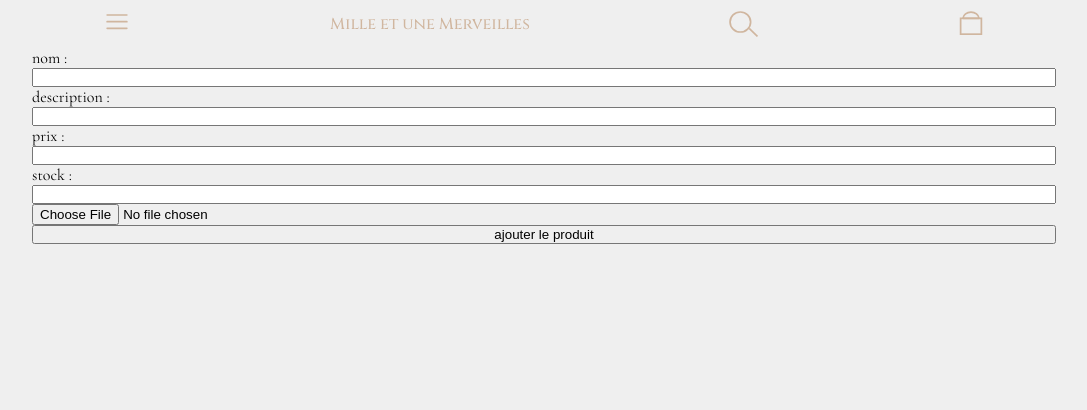
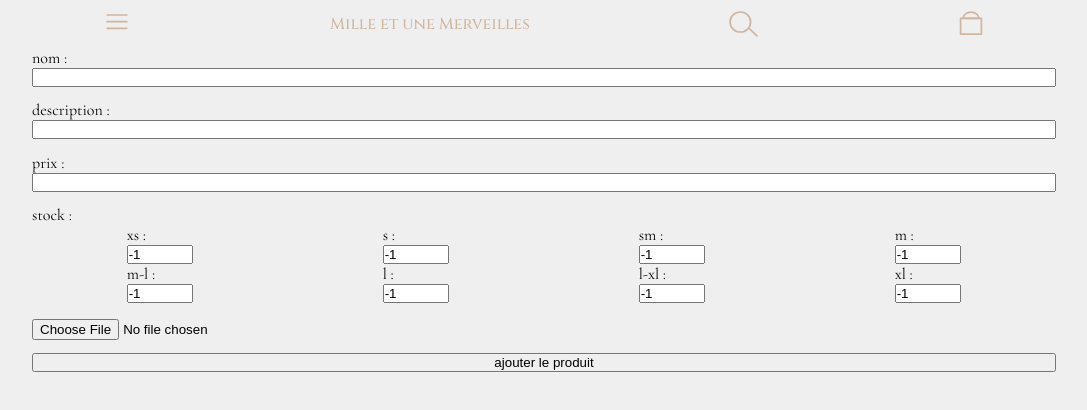
Before and after one commit to alexterieur1/soumsoum, a React (Create React App) app in the folder front/: page /admin in a window 1280 px wide. Shown: the top 410 px of the page, without its empty margins (96-1183 px from the left). Built offline with nearby package versions, Linux system fonts and the light colour scheme.

Commit message:
fonctionnalité taille

```diff
--- a/front/src/api.js
+++ b/front/src/api.js
@@ -25,15 +25,25 @@ export const getUnProduit = async (id) => {
     return tableauProduit[0]
 }
 
-export const creationProduit =  async (produit) => {
+export const creationProduit = async (produit) => {
+    console.log(produit.xs.length)
+    console.log(produit.xs)
+    console.log(typeof(produit.xs))
     let dataProduit = new FormData()
     dataProduit.append("nomProduit", produit.nomProduit)
     dataProduit.append("descriptionProduit", produit.descriptionProduit)
     dataProduit.append("idProduit", produit.idProduit)
     dataProduit.append("prix", produit.prix)
-    dataProduit.append("stockProduit", produit.stockProduit)
+    dataProduit.append("xs", (produit.xs.length > 0) ? Number(produit.xs) : -1)
+    dataProduit.append("s", (produit.s.length > 0) ? Number(produit.s) : -1)
+    dataProduit.append("sm", (produit.sm.length > 0) ? Number(produit.sm) : -1)
+    dataProduit.append("m", (produit.m.length > 0) ? Number(produit.m) : -1)
+    dataProduit.append("ml", (produit.ml.length > 0) ? Number(produit.ml) : -1)
+    dataProduit.append("l", (produit.l.length > 0) ? Number(produit.l) : -1)
+    dataProduit.append("lxl", (produit.lxl.length > 0) ? Number(produit.lxl) : -1)
+    dataProduit.append("xl", (produit.xl.length > 0) ? Number(produit.xl) : -1)
     dataProduit.append("image", produit.image)
-    let test =  fetch('http://192.168.1.56:4200/produit', {
+    let test = fetch('http://192.168.1.56:4200/produit', {
         method: 'POST',
         mode: 'cors',
         body: dataProduit,
--- a/front/src/components/Formulaire/Formulaire.module.scss
+++ b/front/src/components/Formulaire/Formulaire.module.scss
@@ -3,4 +3,23 @@
     flex-direction: column;
     max-width: 80vw;
     margin:0 auto;
+    & > input{
+        margin-bottom: 1em;
+    }
+    &__stock{
+        display:grid;
+        align-items: center;
+        justify-items: center;
+        grid-template-columns: auto auto auto auto;
+        margin-bottom: 1em;
+        &>div{
+            display:flex;
+            flex-direction: column;
+            margin-bottom: 0px;
+            & > input{
+                max-width: 5em;
+                max-height: 2em;
+            }
+        }
+    }
 }
--- a/front/src/components/Formulaire/index.jsx
+++ b/front/src/components/Formulaire/index.jsx
@@ -1,4 +1,4 @@
-import React, { useEffect, useState } from 'react';
+import React, { useState } from 'react';
 import style from './Formulaire.module.scss'
 import { creationProduit } from '../../api'
 
@@ -7,10 +7,17 @@ function Formulaire() {
   const [nom, setNom] = useState('');
   const [description, setDescription] = useState('');
   const [prix, setPrix] = useState('');
-  const [stock, setStock] = useState('');
   const [image, setImage] = useState('');
   const [imagePreview, setImagePreview] = useState('');
   const [imageTelechargee, setimageTelechargee] = useState(false);
+  const [xs, setXs] = useState(-1);
+  const [s, setS] = useState(-1);
+  const [sm, setSm] = useState(-1);
+  const [m, setM] = useState(-1);
+  const [ml, setMl] = useState(-1);
+  const [l, setL] = useState(-1);
+  const [lxl, setLxl] = useState(-1);
+  const [xl, setXl] = useState(-1);
 
   const envoieFormulaire = async () => {
     let valeurFormulaire = {
@@ -18,7 +25,14 @@ function Formulaire() {
       "descriptionProduit": description,
       "prix": prix,
       "idProduit": '12345678',
-      "stockProduit": stock,
+      "xs": xs,
+      "s": s,
+      "sm": sm,
+      "m": m,
+      "ml": ml,
+      "l": l,
+      "lxl": lxl,
+      "xl": xl,
       "image": image,
     }
     let test = creationProduit(valeurFormulaire)
@@ -27,7 +41,14 @@ function Formulaire() {
       setNom('')
       setDescription('')
       setPrix('')
-      setStock('')
+      setXs('')
+      setS('')
+      setSm('')
+      setM('')
+      setMl('')
+      setL('')
+      setLxl('')
+      setXl('')
       document.getElementById('file').value = ''
       setImage('')
       setimageTelechargee(false)
@@ -66,10 +87,43 @@ function Formulaire() {
       <input value={description} onChange={(e) => setDescription(e.target.value)} />
       <label>prix :</label>
       <input value={prix} onChange={(e) => setPrix(e.target.value)} />
-      <label>stock :</label>
-      <input value={stock} onChange={(e) => setStock(e.target.value)} />
+      <p>stock :</p>
+      <div className={style.formulaire__stock}>
+        <div>
+          <label>xs :</label>
+          <input type='number' value={xs} onChange={(e) => setXs(e.target.value)} />
+        </div>
+        <div>
+          <label>s :</label>
+          <input type='number' value={s} onChange={(e) => setS(e.target.value)} />
+        </div>
+        <div>
+          <label>sm :</label>
+          <input type='number' value={sm} onChange={(e) => setSm(e.target.value)} />
+        </div>
+        <div>
+          <label>m :</label>
+          <input type='number' value={m} onChange={(e) => setM(e.target.value)} />
+        </div>
+        <div>
+          <label>m-l :</label>
+          <input type='number' value={ml} onChange={(e) => setMl(e.target.value)} />
+        </div>
+        <div>
+          <label>l :</label>
+          <input type='number' value={l} onChange={(e) => setL(e.target.value)} />
+        </div>
+        <div>
+          <label>l-xl :</label>
+          <input type='number' value={lxl} onChange={(e) => setLxl(e.target.value)} />
+        </div>
+        <div>
+          <label>xl :</label>
+          <input type='number' value={xl} onChange={(e) => setXl(e.target.value)} />
+        </div>
+      </div>
       <input type='file' id='file' onChange={(e) => previewFile(e.target.files[0])} />
-      { imageTelechargee ? <img src={`${imagePreview}`} id='imagePreview' alt='test' /> :<></>}
+      {imageTelechargee ? <img src={`${imagePreview}`} id='imagePreview' alt='test' /> : <></>}
       <button type='button' onClick={envoieFormulaire} value='ajouter le produit'>ajouter le produit </button>
     </form >
   )
--- a/front/src/pages/Article/Article.module.scss
+++ b/front/src/pages/Article/Article.module.scss
@@ -38,7 +38,7 @@
 .taille{
     display:flex;
     justify-content: space-evenly;
-    padding-inline: 10vw;
+    padding-inline: 5vw;
     font-family: 'Trebuchet MS', 'Lucida Sans Unicode', 'Lucida Grande', 'Lucida Sans', Arial, sans-serif;
     font-size: 14px;
     padding-block: 1em;
--- a/front/src/pages/Article/index.jsx
+++ b/front/src/pages/Article/index.jsx
@@ -4,7 +4,7 @@ import image2 from '../../assets/imagearticle2.webp'
 import image3 from '../../assets/imagearticle3.webp'
 import image4 from '../../assets/imagearticle4.webp'
 import { getUnProduit } from '../../api';
-import { Link} from 'react-router-dom';
+import { Link } from 'react-router-dom';
 import { useLoaderData } from 'react-router-dom';
 
 export async function loadData(props) {
@@ -16,7 +16,6 @@ export async function loadData(props) {
 function Article() {
     const { produit } = useLoaderData()
     const [image, updateImage] = useState(produit.liens)
-    console.log(produit)
     return (
         <>
             <>
@@ -36,11 +35,14 @@ function Article() {
                     <p>{produit.prix} €</p>
                 </div>
                 <div className={style.taille}>
-                    <p className={style.taille__unite}>40</p>
-                    <p className={style.taille__unite__epuise}>42</p>
-                    <p className={style.taille__unite}>44</p>
-                    <p className={style.taille__unite}>46</p>
-                    <p className={style.taille__unite__epuise}>48</p>
+                    {Number(produit.xs) >=0 ? <p className={Number(produit.xs) !== 0 ? style.taille__unite: style.taille__unite__epuise}>xs</p>:<></>}
+                    {Number(produit.s) >=0 ? <p className={Number(produit.s) !== 0 ? style.taille__unite: style.taille__unite__epuise}>s</p>:<></>}
+                    {Number(produit.sm) >=0 ? <p className={Number(produit.sm) !== 0 ? style.taille__unite: style.taille__unite__epuise}>s-m</p>:<></>}
+                    {Number(produit.m) >=0 ? <p className={Number(produit.m) !== 0 ? style.taille__unite: style.taille__unite__epuise}>m</p>:<></>}
+                    {Number(produit.ml) >=0 ? <p className={Number(produit.ml) !== 0 ? style.taille__unite: style.taille__unite__epuise}>m-l</p>:<></>}
+                    {Number(produit.l) >=0 ? <p className={Number(produit.l) !== 0 ? style.taille__unite: style.taille__unite__epuise}>l</p>:<></>}
+                    {Number(produit.lxl) >=0 ? <p className={Number(produit.lxl) !== 0 ? style.taille__unite: style.taille__unite__epuise}>l-xl</p>:<></>}
+                    {Number(produit.xl) >=0 ? <p className={Number(produit.xl) !== 0 ? style.taille__unite: style.taille__unite__epuise}>xl</p>:<></>}
                 </div>
                 <Link to='/panier'>
                     <button className={style.button}>
```
Also changed, not shown: 1 other file (tests, documents, lock files or other folders). Lines whose indentation alone changed are shown as unchanged.
